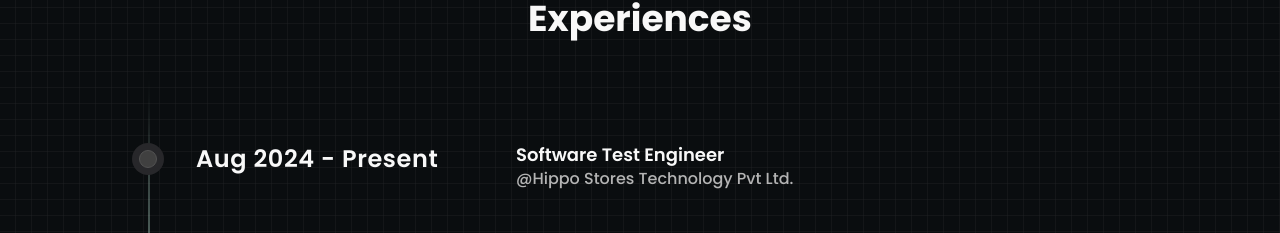
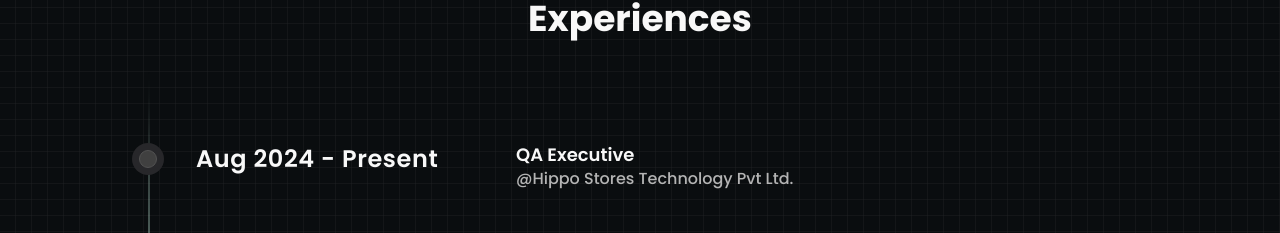
Before and after one commit to niyazahmad11787/portfolio, a Next.js app: page / in a window 1280 px wide. Shown: the part 2263-2496 px from the top of the page. Built offline with nearby package versions, Linux system fonts and the light colour scheme; what tailwindcss-debug-screens would draw is missing.

Commit message:
Changed designation name

```diff
--- a/src/data/experiences.ts
+++ b/src/data/experiences.ts
@@ -2,7 +2,7 @@
 
 const experiences: IExperienceItem[] = [
   {
-    designation: "Software Test Engineer",
+    designation: "QA Executive",
     company: "Hippo Stores Technology Pvt Ltd.",
     startDate: "Aug 2024",
     isCurrentJob: true,
@@ -32,34 +32,6 @@
       "Collaborated with cross-functional teams to ensure product quality and seamless user experience."
     ],
   },
-  // {
-  //   designation: "Full Stack Development Intern",
-  //   company: "TECHOX LLP",
-  //   startDate: "May 2021",
-  //   endDate: "Jul 2022",
-  //   isCurrentJob: false,
-  //   location: "Remote",
-  //   description: [
-  //     "Revamped and enhanced 3+ mobile apps using Flutter.",
-  //     "Deployed RESTful APIs for seamless app-server integration.",
-  //     "Integrated Google AdMob to effectively monetize applications.",
-  //     "Contributed to boosting app functionality and revenue generation.",
-  //   ],
-  // },
-  // {
-  //   designation: "Web Development Intern",
-  //   company: "Career Corner Education Pvt Ltd",
-  //   startDate: "Jul 2021",
-  //   endDate: "Nov 2021",
-  //   isCurrentJob: false,
-  //   location: "Remote",
-  //   description: [
-  //     "Spearheaded website development and enhancements for company portals.",
-  //     "Prioritized clean, reusable code with modern tech stacks.",
-  //     "Efficiently managed multiple tasks with minimal supervision.",
-  //     "Collaborated with senior team members to meet and exceed project goals.",
-  //   ],
-  // },
-];
+  ];
 
 export default experiences;
```
